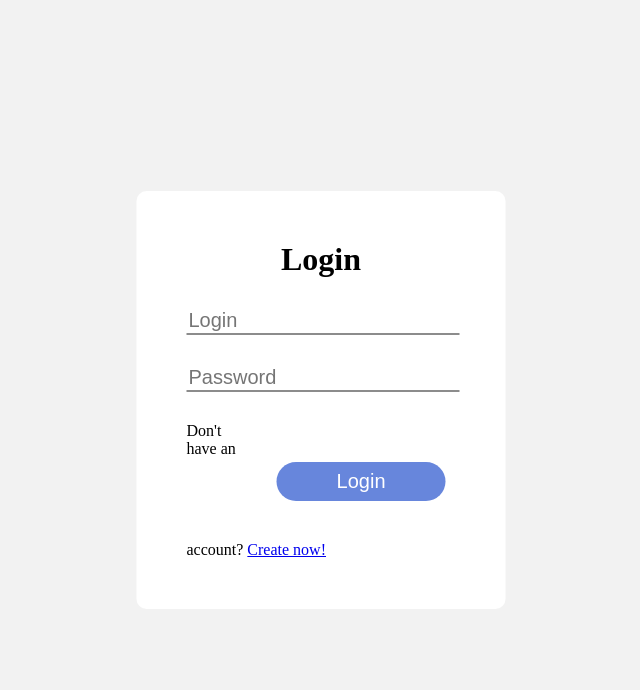
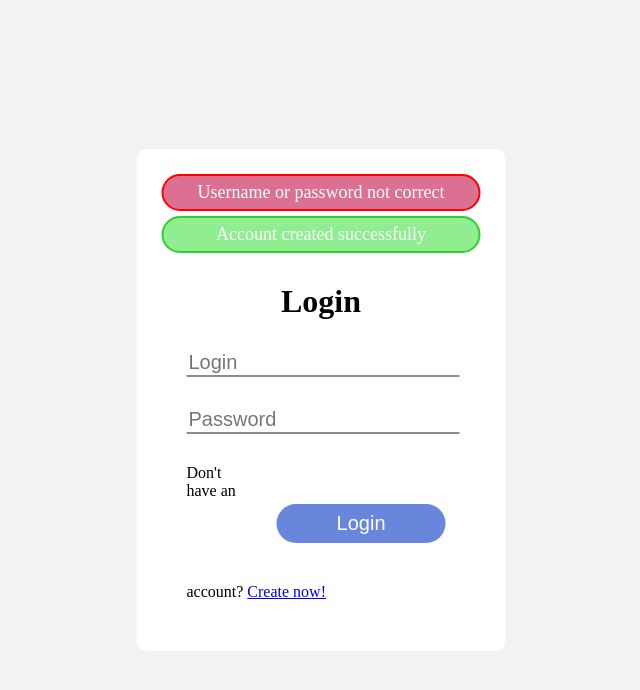
Before and after one commit to mazsak/projectZIO, a Django app: page /login in a window 1280 px wide. Shown: the top 690 px of the page, without its empty margins (319-959 px from the left). Run offline with Django 3.2, Linux system fonts and the light colour scheme.

Commit message:
Add: Handling of error messages and info messages

```diff
--- a/app/workflows/static/css/style.css
+++ b/app/workflows/static/css/style.css
@@ -64,3 +64,23 @@
     border: none;
     outline: none;
 }
+
+.notification-error {
+    border-radius: 25px;
+    background-color: palevioletred;
+    border: 2px solid red;
+    font-size: 18px;
+    color: white;
+    padding: 6px;
+    margin: 5px;
+}
+
+.notification-info {
+    border-radius: 25px;
+    background-color: lightgreen;
+    border: 2px solid limegreen;
+    font-size: 18px;
+    color: white;
+    padding: 6px;
+    margin: 5px;
+}
--- a/app/workflows/templates/pages/login.html
+++ b/app/workflows/templates/pages/login.html
@@ -11,6 +11,26 @@
 <div class="panel center">
     <form method="post">
         {% csrf_token %}
+        {# handle error messages and info messages#}
+        {% for message in messages %}
+            {% if message.level == DEFAULT_MESSAGE_LEVELS.ERROR %}
+                <div class="alert alert-success center-text notification-error">
+                    <a class="close" href="#" data-dismiss="alert"></a>
+
+                    {{ message }}
+
+                </div>
+            {% endif %}
+
+            {% if message.level == DEFAULT_MESSAGE_LEVELS.INFO %}
+                <div class="alert alert-success center-text notification-info">
+                    <a class="close" href="#" data-dismiss="alert"></a>
+
+                    {{ message }}
+
+                </div>
+            {% endif %}
+        {% endfor %}
     <div class="margin-30 center-text">
         <h1>Login</h1>
     </div>
--- a/app/workflows/views.py
+++ b/app/workflows/views.py
@@ -1,4 +1,5 @@
 from django.shortcuts import render
+from django.contrib import messages
 
 
 # Create your views here.
@@ -10,8 +11,6 @@ def index(request):
 def login(request):
     username = request.POST.get('login')
     password = request.POST.get('password')
-    print(username)
-    print(password)
     # TODO: handle logging(check if user exists etc.)
     context = {
         'is_new_account': False,
@@ -19,6 +18,11 @@ def login(request):
         'login': None,
         'password': None
     }
+    # TODO: handle error messages
+    # negative message
+    messages.error(request, "Username or password not correct")
+    #  positive message
+    messages.info(request, "Account created successfully")
     return render(request, 'pages/login.html', context)
 
 
```
